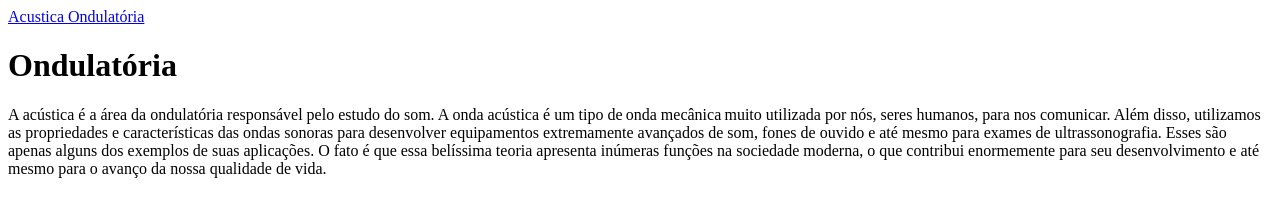
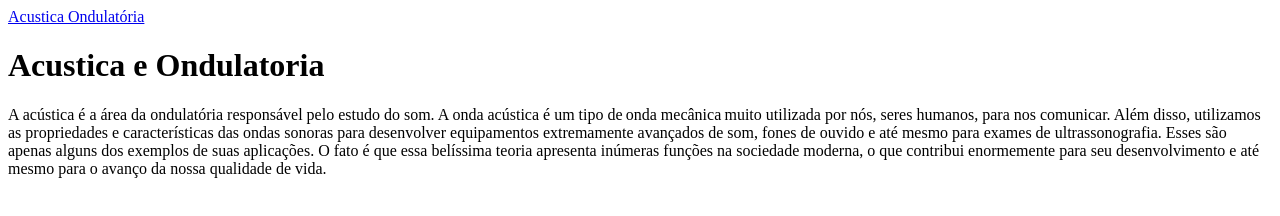
Before and after one commit to luscaasss/acustica-e-ondulatoria, a plain HTML site: page index.html in a window 1280 px wide. Drawn offline with Linux system fonts and the light colour scheme.

Commit message:
Update index.html

```diff
--- a/index.html
+++ b/index.html
@@ -2,6 +2,7 @@
 <html lang="pt-br">
 
 <head>
+
     <title>Trabalho de Of.tecnológicas</title>
     <meta charset="UTF-8">
     <link rel="stylesheet" href="style.css">
@@ -9,13 +10,14 @@
 </head>
 
 <body>
+
     <header>
         <A href="2pagina].html"> Acustica </A>
         <A href="3pagina.html"> Ondulatória</A>
     </header>
 
     <main>
-        <h1>Ondulatória</h1>
+        <h1>Acustica e Ondulatoria</h1>
         <p>A acústica é a área da ondulatória responsável pelo estudo do som. A onda acústica é um tipo de onda
             mecânica muito utilizada por nós, seres humanos, para nos comunicar. Além disso, utilizamos as propriedades
             e características das ondas sonoras para desenvolver equipamentos extremamente avançados de som, fones de
@@ -32,6 +34,7 @@
     <footer>
 
     </footer>
+    <img src="logo" alt="">
 </body>
 
 </html>
```
